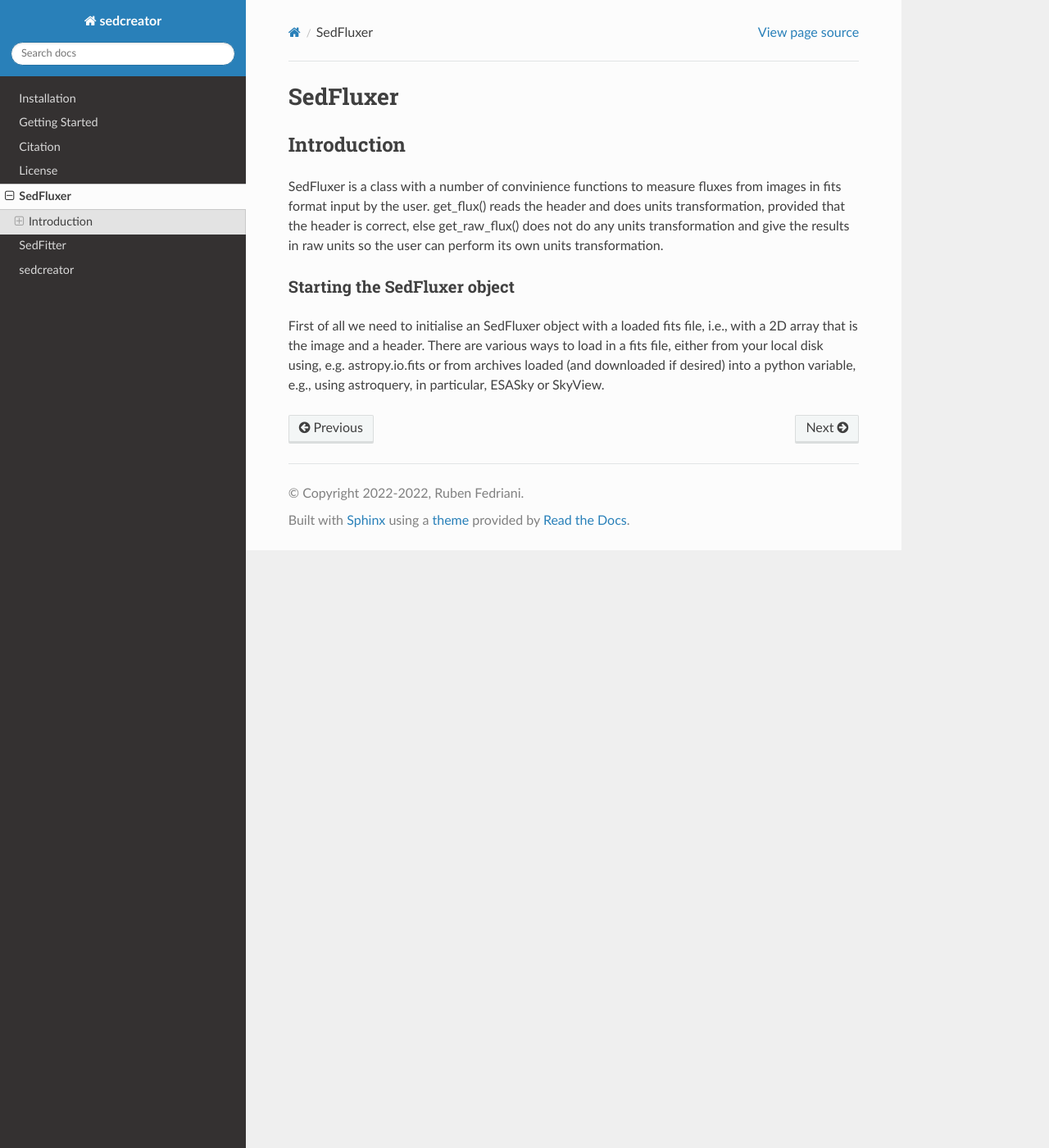
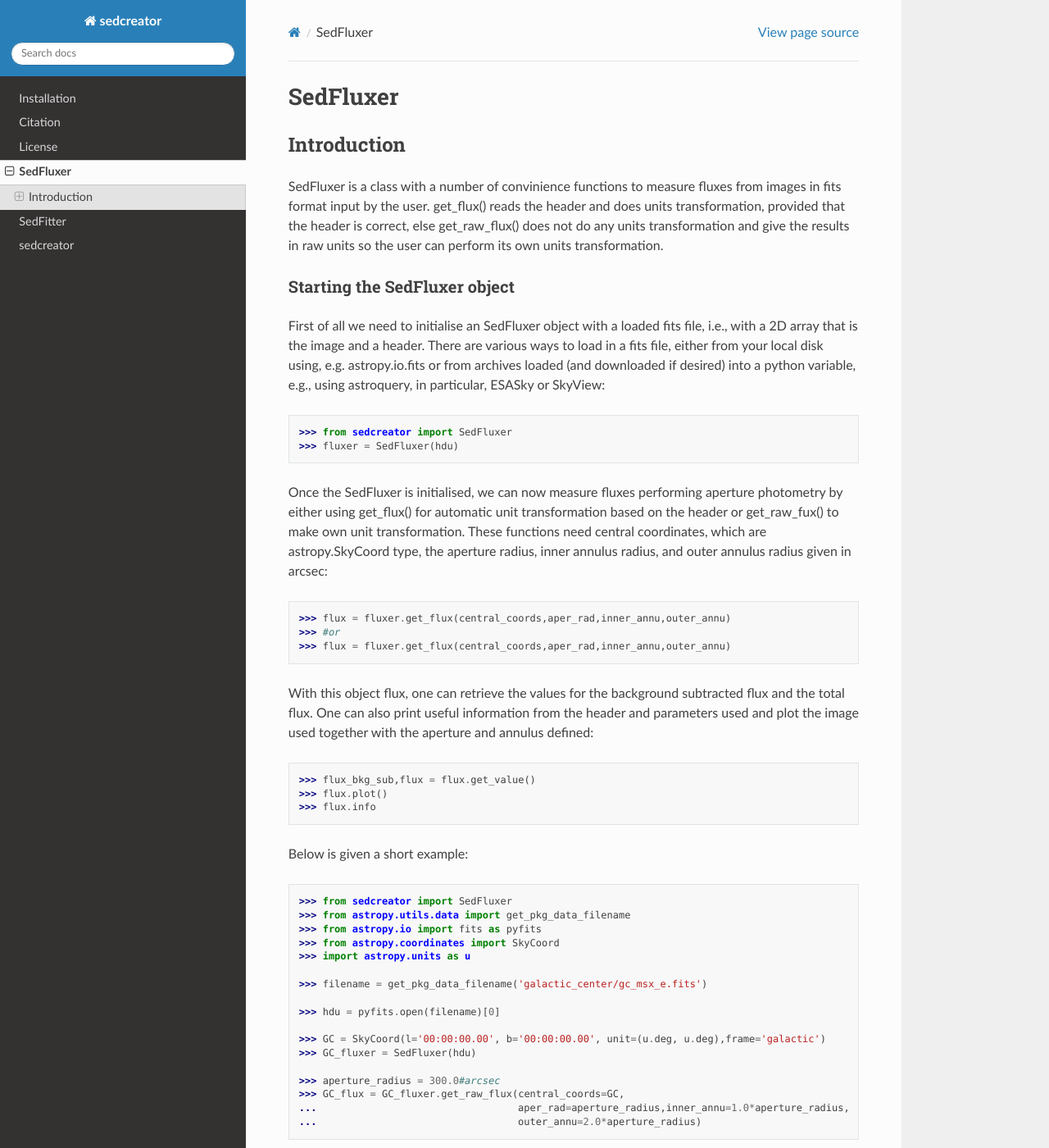
Before and after one commit to fedriani/sedcreator, a Sphinx documentation site: the page built from docs/SedFluxer.rst, in a window 1280 px wide and 1400 px high. Shown: the whole window at 82% size. Built offline with Sphinx 7.4.7 and the Read the Docs theme 2.0.0, drawn with Linux system fonts in a browser that asks for light colours; some of the changed text lies outside the part shown.

Commit message:
Update documentation

```diff
--- a/docs/SedFluxer.rst
+++ b/docs/SedFluxer.rst
@@ -16,4 +16,95 @@ Starting the SedFluxer object
 First of all we need to initialise an SedFluxer object with a loaded fits file, i.e., with a 2D array that is the image
 and a header. There are various ways to load in a fits file, either from your local disk using, e.g. astropy.io.fits or
 from archives loaded (and downloaded if desired) into a python variable, e.g., using astroquery, in particular,
-ESASky or SkyView.
+ESASky or SkyView::
+
+    >>> from sedcreator import SedFluxer
+    >>> fluxer = SedFluxer(hdu)
+
+Once the SedFluxer is initialised, we can now measure fluxes performing aperture photometry by either using get_flux() for automatic unit transformation based on the header or get_raw_fux() to make own unit transformation.
+These functions need central coordinates, which are astropy.SkyCoord type, the aperture radius, inner annulus radius,
+and outer annulus radius given in arcsec::
+
+    >>> flux = fluxer.get_flux(central_coords,aper_rad,inner_annu,outer_annu)
+    >>> #or
+    >>> flux = fluxer.get_flux(central_coords,aper_rad,inner_annu,outer_annu)
+
+With this object flux, one can retrieve the values for the background subtracted flux and the total flux.
+One can also print useful information from the header and parameters used and plot the image used together
+with the aperture and annulus defined::
+
+    >>> flux_bkg_sub,flux = flux.get_value()
+    >>> flux.plot()
+    >>> flux.info
+
+Below is given a short example::
+
+    >>> from sedcreator import SedFluxer
+    >>> from astropy.utils.data import get_pkg_data_filename
+    >>> from astropy.io import fits as pyfits
+    >>> from astropy.coordinates import SkyCoord
+    >>> import astropy.units as u
+
+    >>> filename = get_pkg_data_filename('galactic_center/gc_msx_e.fits')
+
+    >>> hdu = pyfits.open(filename)[0]
+
+    >>> GC = SkyCoord(l='00:00:00.00', b='00:00:00.00', unit=(u.deg, u.deg),frame='galactic')
+    >>> GC_fluxer = SedFluxer(hdu)
+
+    >>> aperture_radius = 300.0#arcsec
+    >>> GC_flux = GC_fluxer.get_raw_flux(central_coords=GC,
+    ...                                  aper_rad=aperture_radius,inner_annu=1.0*aperture_radius,
+    ...                                  outer_annu=2.0*aperture_radius)
+
+The plot should look like::
+
+    >>> GC_flux.plot(cmap='rainbow')
+
+.. plot::
+   :context: close-figs
+   :format: doctest
+   :include-source: False
+
+    >>> from sedcreator import SedFluxer
+    >>> from astropy.utils.data import get_pkg_data_filename
+    >>> from astropy.io import fits as pyfits
+    >>> from astropy.coordinates import SkyCoord
+    >>> import astropy.units as u
+
+    >>> filename = get_pkg_data_filename('galactic_center/gc_msx_e.fits')
+
+    >>> hdu = pyfits.open(filename)[0]
+
+    >>> GC = SkyCoord(l='00:00:00.00', b='00:00:00.00', unit=(u.deg, u.deg),frame='galactic')
+    >>> GC_fluxer = SedFluxer(hdu)
+
+    >>> aperture_radius = 300.0#arcsec
+    >>> GC_flux = GC_fluxer.get_raw_flux(central_coords=GC,
+    ...                                  aper_rad=aperture_radius,inner_annu=1.0*aperture_radius,
+    ...                                  outer_annu=2.0*aperture_radius)
+    >>> GC_flux.plot(cmap='rainbow')
+
+And printing the info::
+
+    >>> GC_flux.info  # doctest: +FLOAT_CMP
+    The aperture used is 300.0 arcsec
+    pixel scale is 24.0 arcsec/pixel
+    ~ 12.5 pixels are used for the aperture radius
+    units in the image are: W/m^2-sr
+    Regarding observing time:
+    You are probably using HERSCHEL, look at the first extension of the header
+    Regarding wavelength:
+    You are probably using HERSCHEL or ALMA, look at the first extension of the header
+    ############################
+    Flux bkg sub 0.04420493760862438 unitless
+    Flux         0.05151128117223151 unitless
+    Background   0.007306343563607133 unitless
+    ############################
+
+And finally retrieve the fluxes (background subtracted, and without background subtraction) for own calculations
+(and use with the SedFitter class)::
+
+    >>> flux_bkg_sub,flux = GC_flux.get_value()
+    >>> print(flux_bkg_sub,flux)  # doctest: +FLOAT_CMP
+    0.04420493760862438 0.05151128117223151
--- a/docs/conf.py
+++ b/docs/conf.py
@@ -46,7 +46,7 @@ intersphinx_mapping = {
 # Add any Sphinx extension module names here, as strings. They can be
 # extensions coming with Sphinx (named 'sphinx.ext.*') or your custom
 # ones.
-extensions = ['sphinx.ext.autodoc', 'sphinx.ext.coverage', 'sphinx.ext.napoleon']
+extensions = ['sphinx.ext.autodoc', 'sphinx.ext.coverage', 'sphinx.ext.napoleon','matplotlib.sphinxext.plot_directive']
 
 # Add any paths that contain templates here, relative to this directory.
 templates_path = ['_templates']
--- a/docs/getting_started.rst
+++ /dev/null
@@ -1,3 +0,0 @@
-************************
-Getting Started
-************************
--- a/docs/index.rst
+++ b/docs/index.rst
@@ -42,7 +42,6 @@ Getting Started
     :maxdepth: 1
 
     install.rst
-    getting_started.rst
     citation.rst
     license.rst
 
```
Also changed, not shown: docs/SedFitter.rst (+21 -0 lines), docs/citation.rst (+12 -0 lines).
